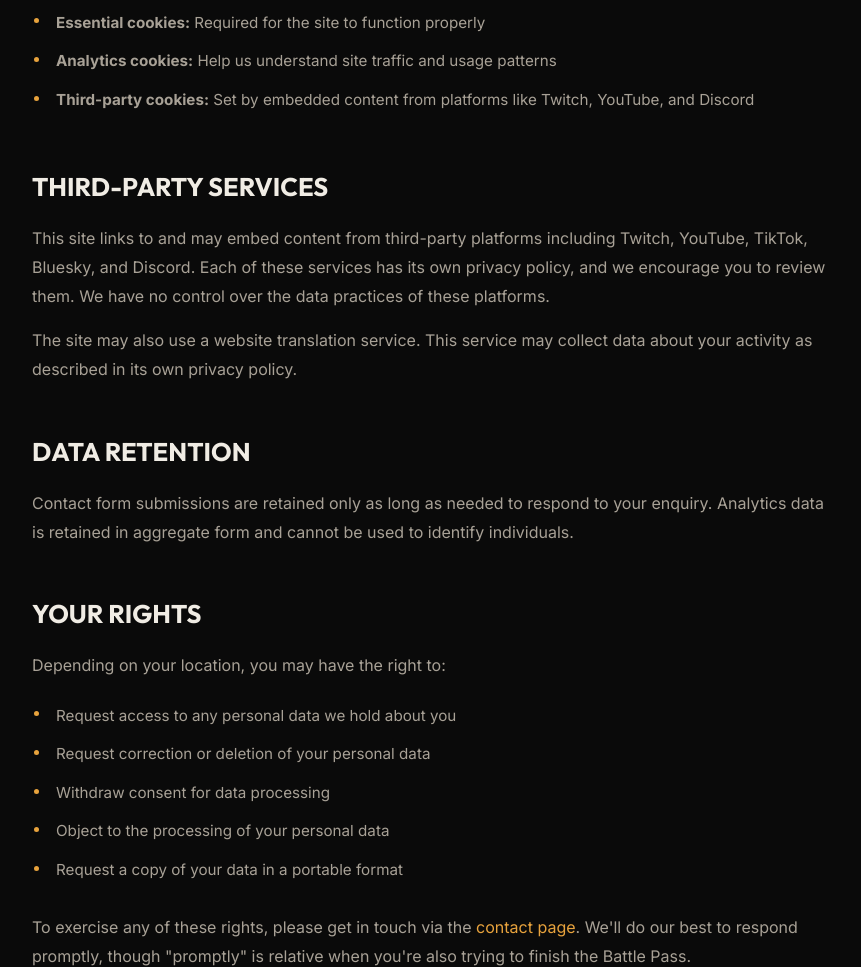
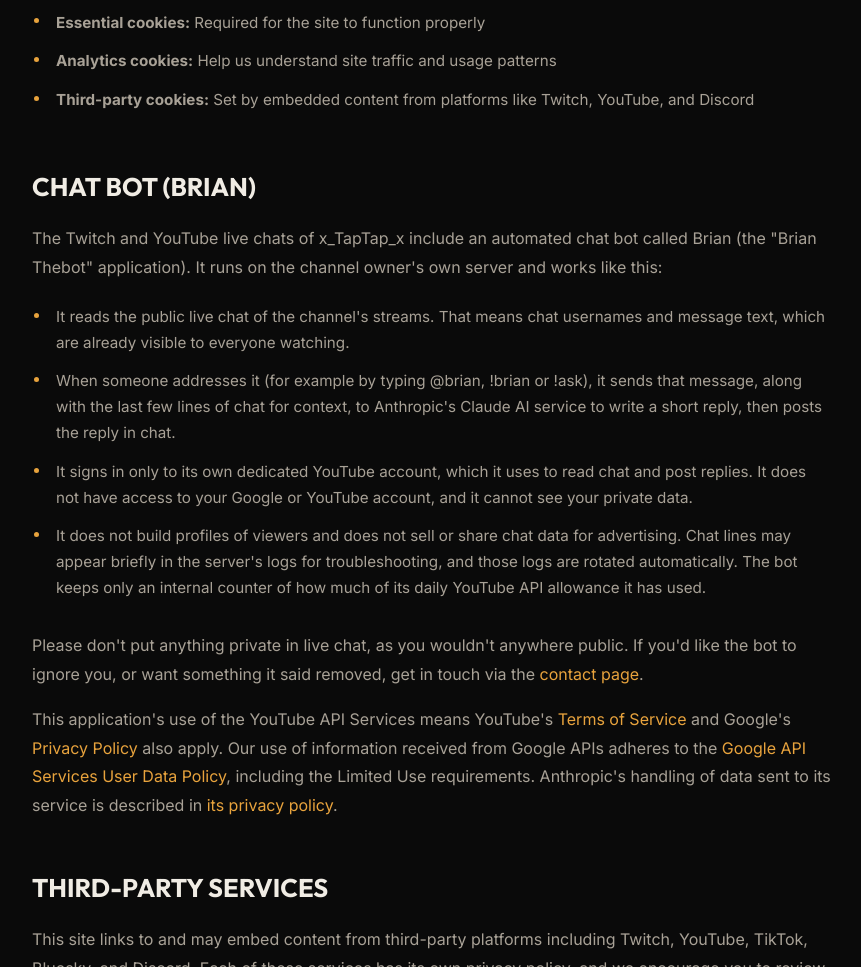
Before and after one commit to QuietRepo/xtaptapx, a plain HTML site: page privacy.html in a window 1280 px wide. Shown: the part 1833-2800 px from the top of the page, without its empty margins (208-1069 px from the left). Drawn offline with nearby package versions, Linux system fonts and the light colour scheme.

Commit message:
Update to Privacy Page
Add a small entry for Brian, my Chatbot.

```diff
--- a/privacy.html
+++ b/privacy.html
@@ -55,7 +55,7 @@
 <section class="privacy-content">
   <div class="privacy-body">
 
-    <span class="updated-date reveal">LAST UPDATED: MARCH 2026</span>
+    <span class="updated-date reveal">LAST UPDATED: OCTOBER 2026</span>
 
     <h3 class="reveal">OVERVIEW</h3>
     <p class="reveal">
@@ -109,6 +109,39 @@
       <li><strong>Analytics cookies:</strong> Help us understand site traffic and usage patterns</li>
       <li><strong>Third-party cookies:</strong> Set by embedded content from platforms like Twitch, YouTube, and Discord</li>
     </ul>
+
+    <h3 class="reveal">CHAT BOT (BRIAN)</h3>
+    <p class="reveal">
+      The Twitch and YouTube live chats of x_TapTap_x include an automated chat bot called Brian
+      (the "Brian Thebot" application). It runs on the channel owner's own server and works like this:
+    </p>
+    <ul class="reveal">
+      <li>It reads the public live chat of the channel's streams. That means chat usernames and message text,
+          which are already visible to everyone watching.</li>
+      <li>When someone addresses it (for example by typing @brian, !brian or !ask), it sends that message,
+          along with the last few lines of chat for context, to Anthropic's Claude AI service to write a short reply,
+          then posts the reply in chat.</li>
+      <li>It signs in only to its own dedicated YouTube account, which it uses to read chat and post replies.
+          It does not have access to your Google or YouTube account, and it cannot see your private data.</li>
+      <li>It does not build profiles of viewers and does not sell or share chat data for advertising.
+          Chat lines may appear briefly in the server's logs for troubleshooting, and those logs are rotated automatically.
+          The bot keeps only an internal counter of how much of its daily YouTube API allowance it has used.</li>
+    </ul>
+    <p class="reveal">
+      Please don't put anything private in live chat, as you wouldn't anywhere public. If you'd like
+      the bot to ignore you, or want something it said removed, get in touch via the
+      <a href="contact.html">contact page</a>.
+    </p>
+    <p class="reveal">
+      This application's use of the YouTube API Services means YouTube's
+      <a href="https://www.youtube.com/t/terms" target="_blank" rel="noopener">Terms of Service</a>
+      and Google's
+      <a href="https://policies.google.com/privacy" target="_blank" rel="noopener">Privacy Policy</a> also apply.
+      Our use of information received from Google APIs adheres to the
+      <a href="https://developers.google.com/terms/api-services-user-data-policy" target="_blank" rel="noopener">Google API Services User Data Policy</a>,
+      including the Limited Use requirements. Anthropic's handling of data sent to its service is described in
+      <a href="https://www.anthropic.com/legal/privacy" target="_blank" rel="noopener">its privacy policy</a>.
+    </p>
 
     <h3 class="reveal">THIRD-PARTY SERVICES</h3>
     <p class="reveal">
```
